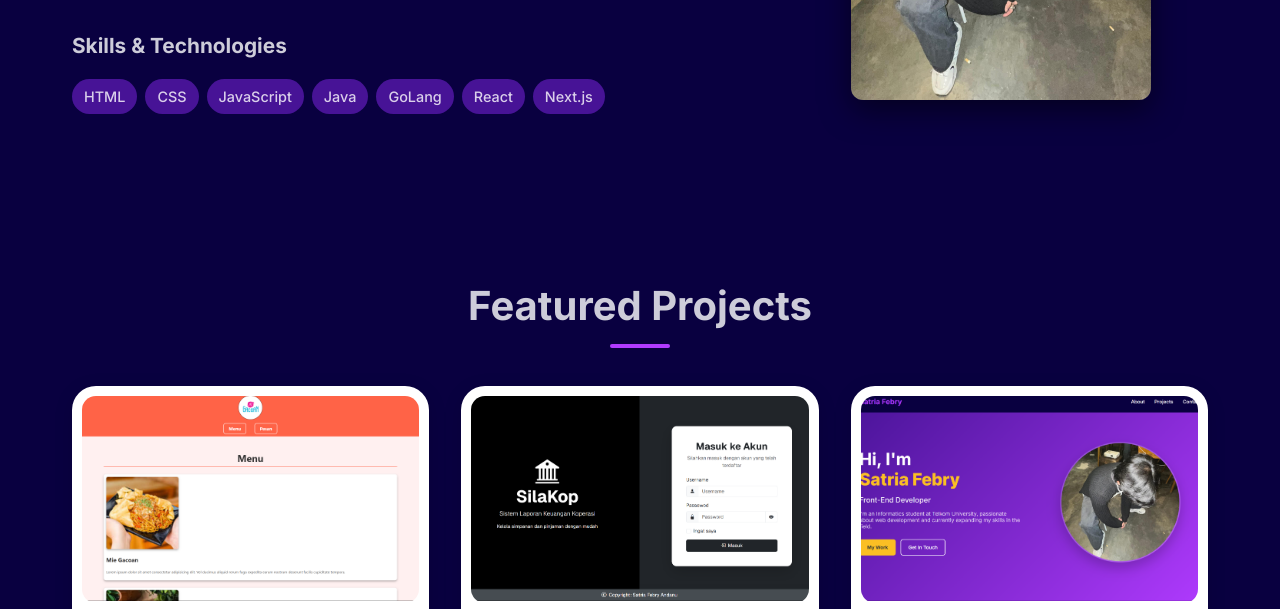
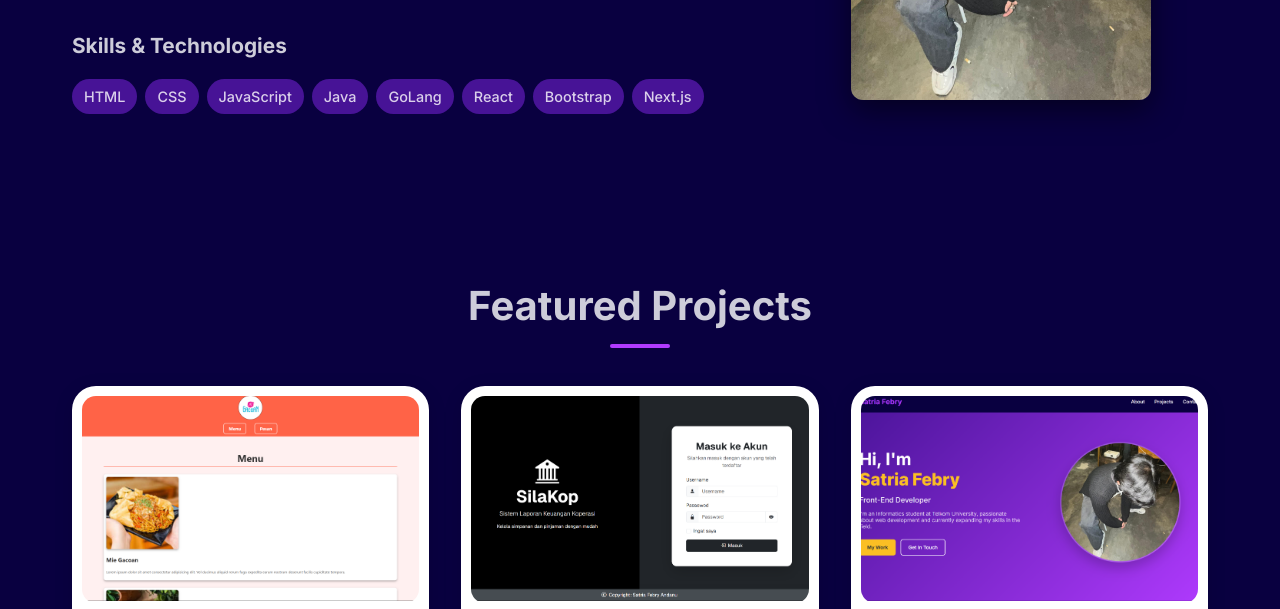
Before and after one commit to ratrifa/personal-website, a plain HTML site: page index.html in a window 1280 px wide. Shown: the part 1198-1807 px from the top of the page. Drawn offline with nearby package versions, Linux system fonts and the light colour scheme.

Commit message:
Add Bootstrap skill tag to the skills section

```diff
--- a/index.html
+++ b/index.html
@@ -74,6 +74,7 @@
                   <span class="skill-tag">Java</span>
                   <span class="skill-tag">GoLang</span>
                   <span class="skill-tag">React</span>
+                  <span class="skill-tag">Bootstrap</span>
                   <span class="skill-tag">Next.js</span>
                 </div>
               </div>
```
